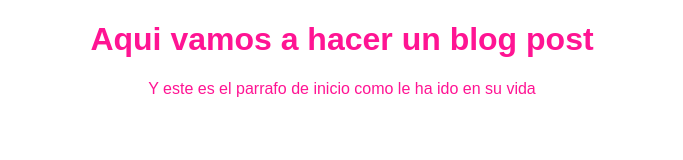
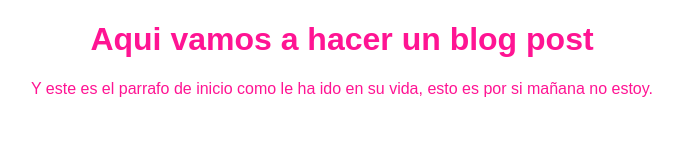
Before and after one commit to bryan4k/estudio-platzi, a plain HTML site: page blogpost.html in a window 1280 px wide. Shown: the whole page, without its empty margins (298-981 px from the left). Drawn offline with Linux system fonts and the light colour scheme.

Commit message:
ingreso en parrafo por si mañana no estoy

```diff
--- a/blogpost.html
+++ b/blogpost.html
@@ -11,7 +11,7 @@
         <h1>Aqui vamos a hacer un blog post</h1>
         <p>
             Y este es el parrafo de inicio
-            como le ha ido en su vida
+            como le ha ido en su vida, esto es por si mañana no estoy.
         </p>
     </body>
 </html>
```
